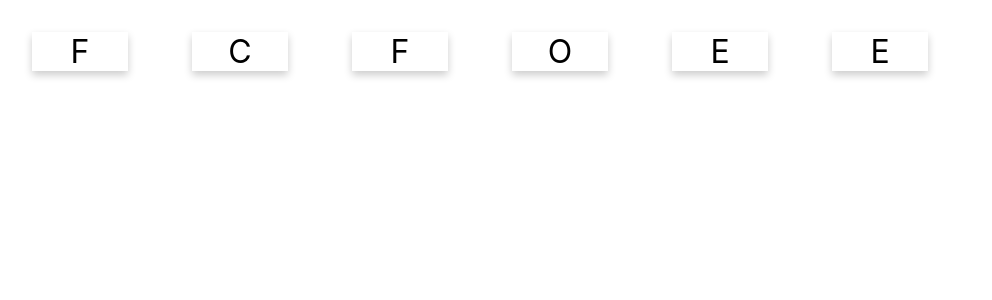
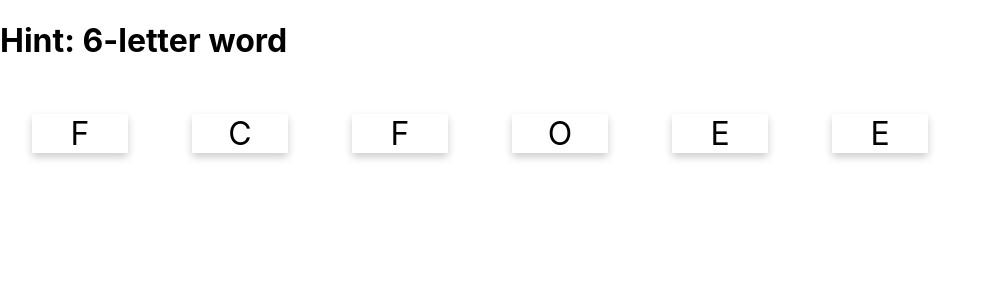
Before and after one commit to s-noojeenseng/3sa03, a React (Create React App) app: page / in a window 1280 px wide. Shown: the top 300 px of the page, without its empty margins (0-992 px from the left). Built offline with nearby package versions, Linux system fonts and the light colour scheme.

Commit message:
hint word

```diff
--- a/src/App.js
+++ b/src/App.js
@@ -10,6 +10,7 @@ function App() {
 
   return (
     <div>
+      <h1>Hint: {word.length}-letter word</h1>
       {
         <WordCard value={word} />
       }
```
